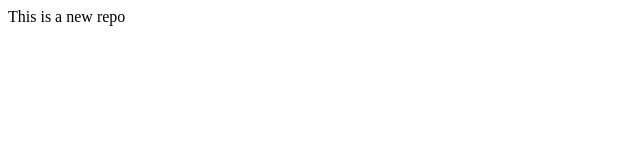
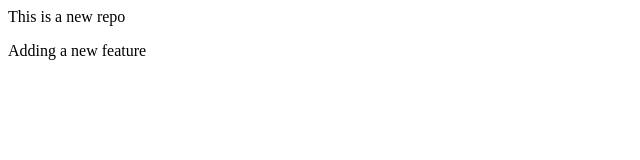
Before and after one commit to ChandanNITA/NewRepo, a plain HTML site: page index.html in a window 1280 px wide. Shown: the whole page, without its empty margins (0-640 px from the left). Drawn offline with Linux system fonts and the light colour scheme.

Commit message:
Add new feature

```diff
--- a/index.html
+++ b/index.html
@@ -1 +1,2 @@
 <p>This is a new repo</p>
+<p>Adding a new feature</p>
```
